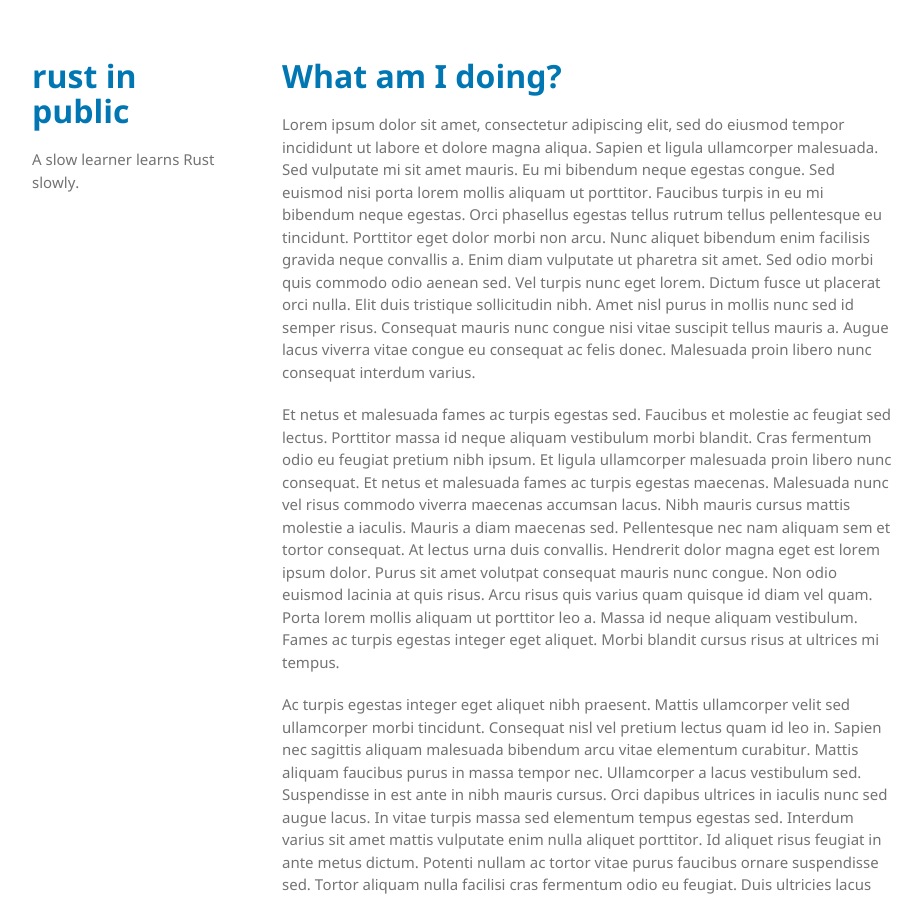
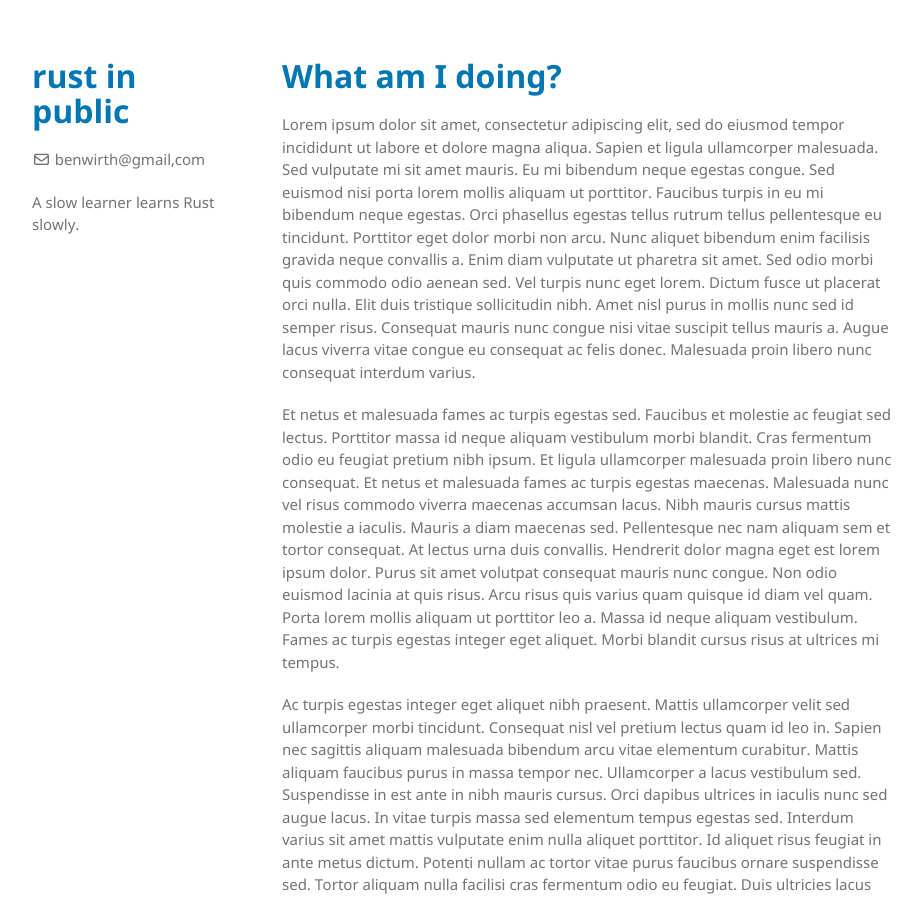
Before and after one commit to rust-in-public/rust-in-public.github.io, a Jekyll site: the page built from index.html, in a window 1280 px wide and 900 px high. Shown: the whole window, without its empty margins (178-1099 px from the left). Built offline with Jekyll 4.4.1, drawn with Linux system fonts in a browser that asks for light colours.

Commit message:
Update _config.yml

```diff
--- a/_config.yml
+++ b/_config.yml
@@ -3,3 +3,5 @@ description: A slow learner learns Rust slowly.
 theme: jekyll-theme-minimal
 classes: wide
 color-scheme: light
+name: Ben Wirth
+email: benwirth@gmail,com
```
